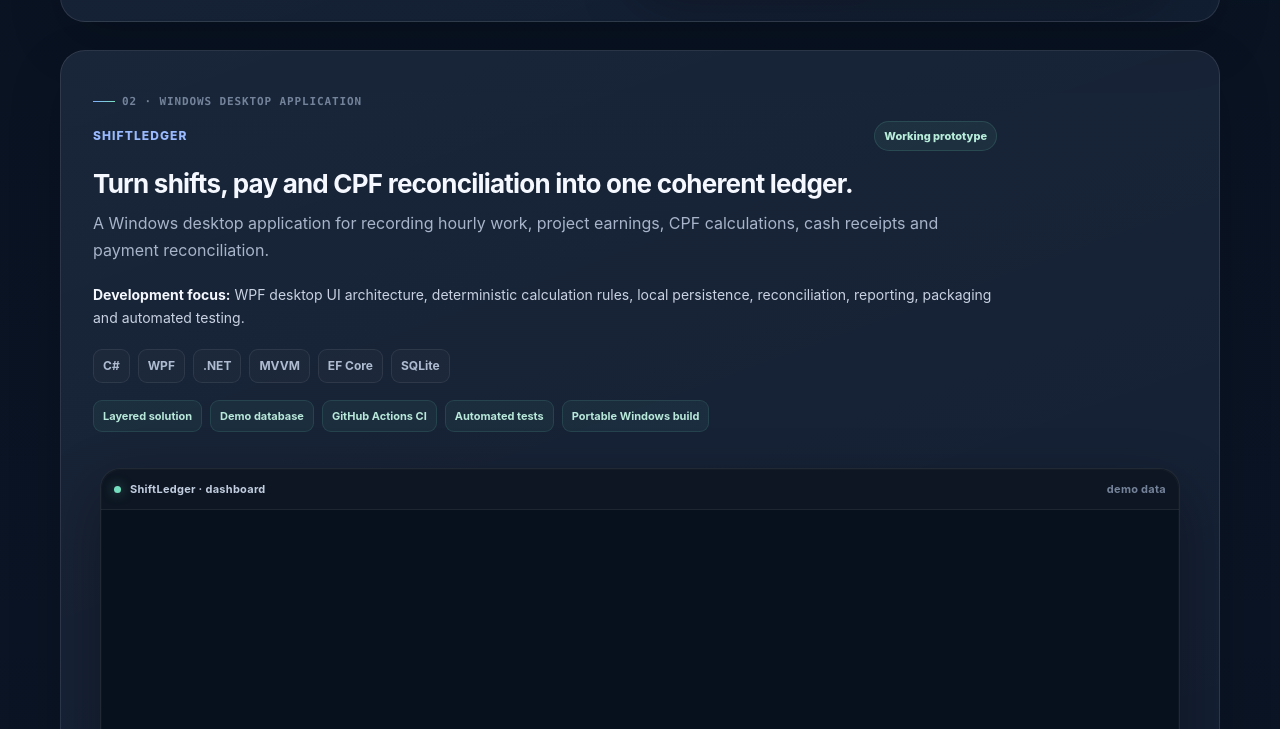
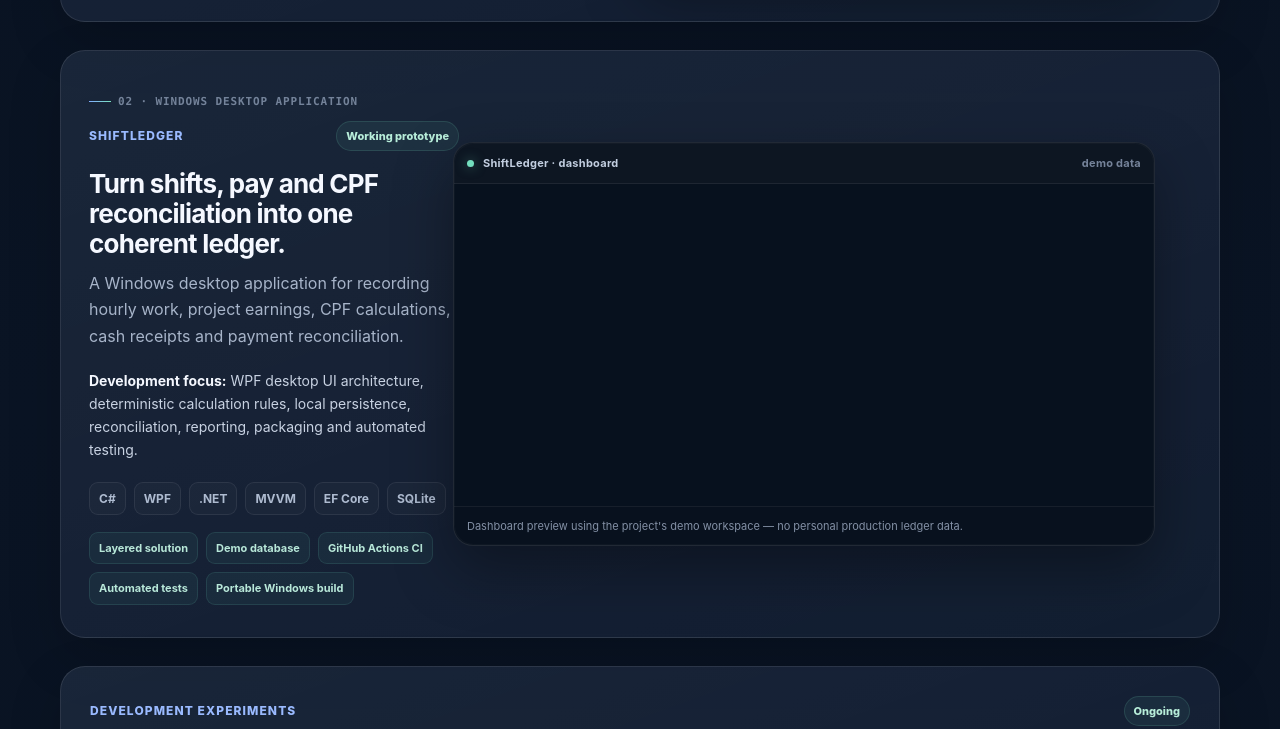
Before and after one commit to mcwk1987/sgxboard-site, a plain HTML site: page index.html in a window 1280 px wide. Shown: the part 1553-2282 px from the top of the page. Drawn offline with Linux system fonts and the light colour scheme.

Commit message:
Fix ShiftLedger showcase sizing and crop

```diff
--- a/index.html
+++ b/index.html
@@ -42,12 +42,12 @@
     .project-card{display:grid;grid-template-columns:minmax(0,.9fr) minmax(0,1.1fr);gap:30px;align-items:center;padding:24px;overflow:hidden}
     .project-card.reverse{grid-template-columns:minmax(0,1.1fr) minmax(0,.9fr)}
     .project-card.reverse .shot{order:-1}
-    .project-card.wide{grid-template-columns:1fr;gap:20px}
-    .project-card.wide .project-copy{max-width:920px;padding:8px 8px 0}
-    .project-card.wide .shot{order:0;width:min(100%,1080px);justify-self:center}
-    .project-card.wide .shot img{width:100%;aspect-ratio:auto;object-fit:contain}
-    .shift-shot a{overflow:hidden}
-    .shift-shot img{width:calc(100% + 14px)!important;max-width:none;margin:-3px -7px -3px;}
+    .project-card.wide{grid-template-columns:minmax(0,.7fr) minmax(0,1.3fr);gap:30px}
+    .project-card.wide .project-copy{max-width:none;padding:8px 4px}
+    .project-card.wide .shot{order:0;width:100%;max-width:780px;justify-self:end}
+    .project-card.wide .shot img{aspect-ratio:auto;object-fit:contain}
+    .shift-shot a{overflow:hidden;line-height:0}
+    .shift-shot img{width:calc(100% + 12px)!important;max-width:none;margin:-3px -2px -5px -7px;}
     .project-copy{padding:8px 4px}
     .project-index{display:inline-flex;align-items:center;gap:7px;margin-bottom:13px;color:#74839a;font:750 11px ui-monospace,SFMono-Regular,Menlo,monospace;letter-spacing:.08em;text-transform:uppercase}
     .project-index:before{content:"";width:22px;height:1px;background:linear-gradient(90deg,#82adff,#78e1c0)}
```
